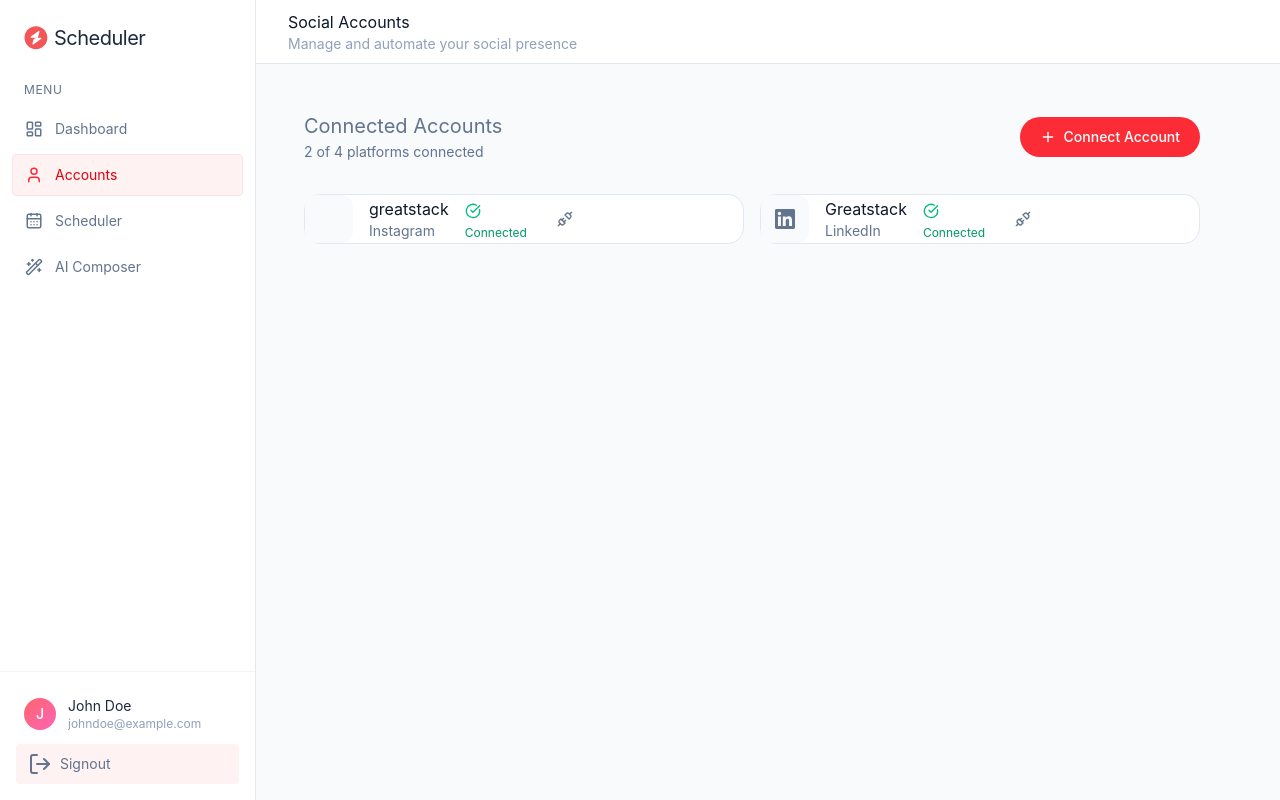
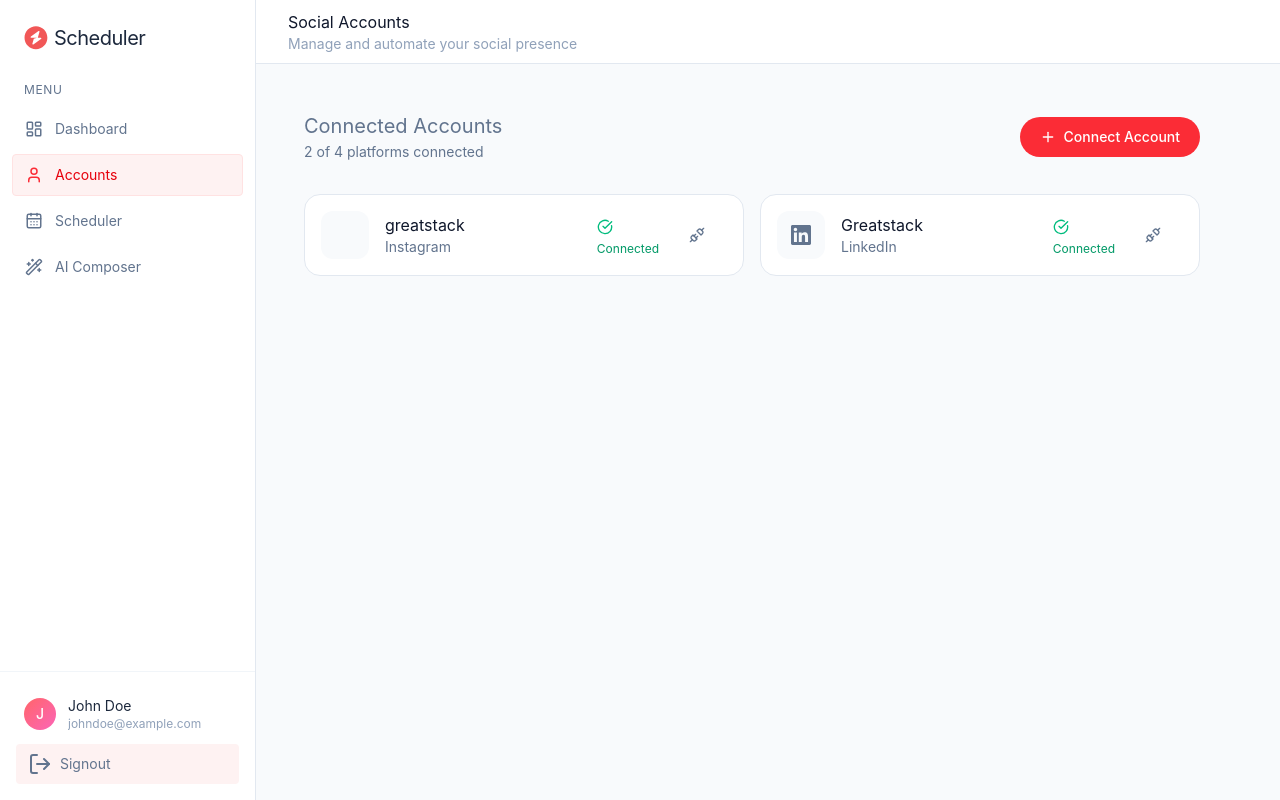
Before and after one commit to manassingha/Socially--Social-Media-Post-Automation, a React (Vite) app in the folder client/: page /accounts in a window 1280 px wide. Built offline with nearby package versions, Linux system fonts and the light colour scheme; some icons are missing.

Commit message:
fix UI and complete Account Page

```diff
--- a/client/src/components/AccountList.tsx
+++ b/client/src/components/AccountList.tsx
@@ -41,12 +41,12 @@ const AccountList = ({ accounts, onDisconnect }: AccountListProps) => {
         return (
           <div
             key={index}
-            className="group bg-white border border-slate-200 flex items-center gap-4 hover:border-slate-300 transition-all rounded-2xl"
+            className="group bg-white border border-slate-200 flex items-center gap-4 hover:border-slate-300 transition-all rounded-2xl p-4"
           >
             <div className="size-12 bg-slate-50 rounded-xl flex items-center justify-center shrink-0 p-2">
               <meta.icon className="size-5 text-slate-500" />
             </div>
-            <div>
+            <div className="flex-1 min-w-0">
               <div className="text-slate-900 truncate text-md">
                 {account.handle}
               </div>
--- a/client/src/pages/Accounts.tsx
+++ b/client/src/pages/Accounts.tsx
@@ -32,7 +32,7 @@ const Accounts = () => {
   };
   // handleDisconnect function definition
   const handleDisconnect = async (accountId: string) => {
-    setAccounts(accounts.filter((a) => a.id !== accountId));
+    setAccounts(accounts.filter((a) => a._id !== accountId));
   };
 
   const connectedIds = accounts.map((a) => a.platform);
```
